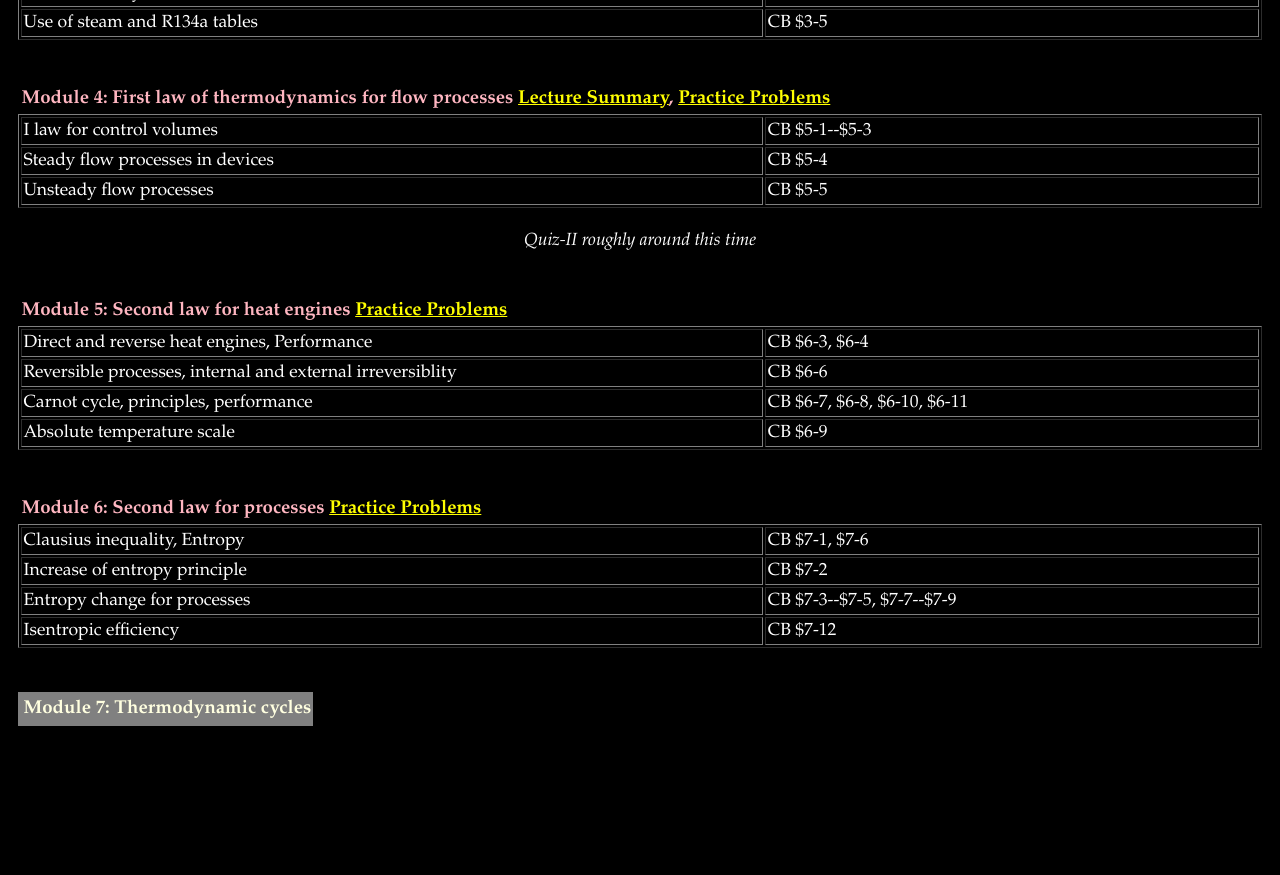
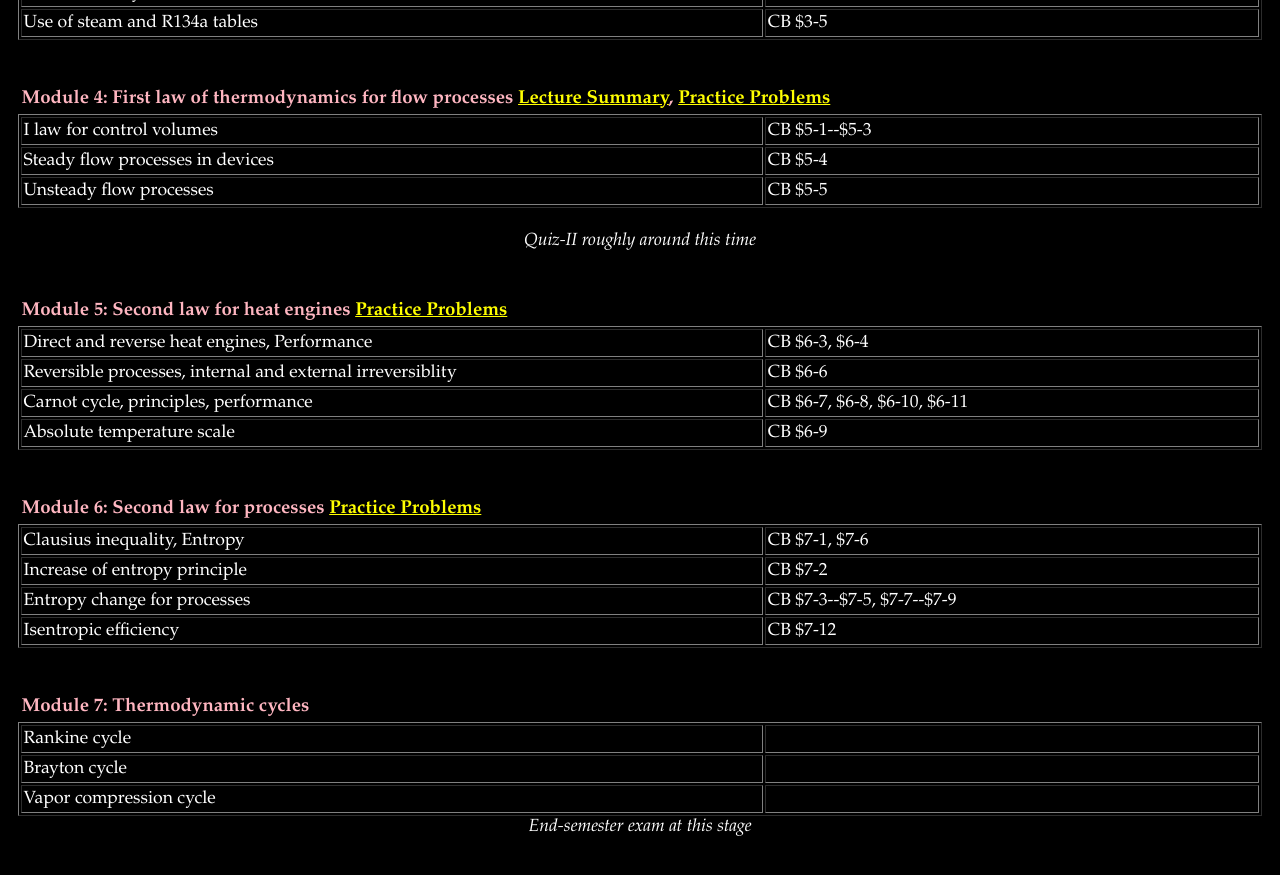
Before and after one commit to krithikasivaram/krithikasivaram.github.io, a Jekyll site: the page teaching/ME1100_Jul_Nov_2019.html, which Jekyll copies as it is, in a window 1280 px wide and 900 px high, scrolled down 1375 px. Shown: the top 875 px of the window. Built offline with Jekyll 4.4.1, drawn with Linux system fonts in a browser that asks for light colours; before the commit the page ends 2141 px from its top, so only the background shows below that.

```diff
--- a/teaching/ME1100_Jul_Nov_2019.html
+++ b/teaching/ME1100_Jul_Nov_2019.html
@@ -325,9 +325,9 @@ Updates/Announcements:</font></h3>
 <!-- </div> -->
 <br><br>
 
-<button class="collapsible"><h5>Module 7: Thermodynamic cycles</h5></button>
-<div class="content">
-<!--<h3>Module 7: Thermodynamic cycles </h3>-->
+<!--<button class="collapsible"><h5>Module 7: Thermodynamic cycles</h5></button>
+<div class="content"> -->
+<h3>Module 7: Thermodynamic cycles </h3>
 <table border="1" cellspacing="2" cellpadding="2" width="100%">
 	<col width = "60%">
 	<col width = "40%">
@@ -337,7 +337,7 @@ Updates/Announcements:</font></h3>
 	</tr>
 </table>
 <center><i>End-semester exam at this stage<i></center>
-</div>
+	<!-- </div> -->
 <br><br>
 
 <script>
```
